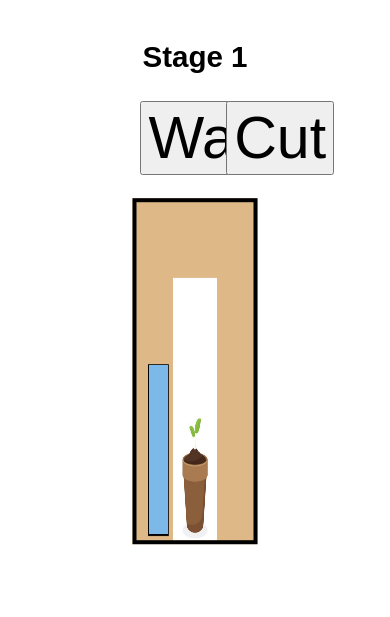
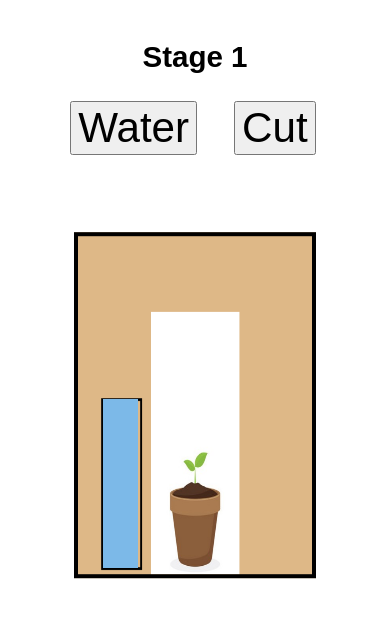
Before and after one commit to Nivte/project-js-plant, a plain HTML site: page index.html in a window 390 px wide. Shown: the part 135-752 px from the top of the page. Drawn offline with Linux system fonts and the light colour scheme.

Commit message:
responsive

```diff
--- a/plant_scc.css
+++ b/plant_scc.css
@@ -72,7 +72,7 @@ h1 {
 } */
 
 .waterPoll {
-  background-color: #7CB9E8;
+  background-color: #7cb9e8;
   height: 20vh;
   width: 4.8vw;
   position: absolute;
@@ -97,3 +97,57 @@ h1 {
   height: 20vh;
   top: 59.4vh;
 }
+
+@media screen and (min-width: 0px) and (max-width: 700px) {
+  #canvas1 {
+    background-color: burlywood;
+    border: 0.5vh solid black;
+    position: absolute;
+    top: 64vh;
+    left: 50vw;
+    transform: translate(-50%, -50%);
+    width: 60vw;
+    height: 40vh;
+  }
+
+  #water {
+    font-size: 5vh;
+    position: absolute;
+    top: 28vh;
+    left: 18vw;
+  }
+
+  #cut {
+    font-size: 5vh;
+    position: absolute;
+    top: 28vh;
+    left: 60vw;
+  }
+
+  .waterPoll {
+    background-color: #7cb9e8;
+    height: 20vh;
+    width: 9vw;
+    position: absolute;
+    top: 63.3vh;
+    left: 26.5vw;
+  }
+
+  .sizeStage2 {
+    height: 13vh;
+    top: 70.2vh;
+  }
+  .sizeStage3 {
+    height: 7vh;
+    top: 76.2vh;
+  }
+
+  .sizeStage4 {
+    height: 0;
+  }
+
+  .sizeStage1 {
+    height: 20vh;
+    top: 59.4vh;
+  }
+}
--- a/plant_script.js
+++ b/plant_script.js
@@ -31,7 +31,6 @@ function waterLine() {
   if (vase === 3) {
     $waterPoll.classList.add("sizeStage4");
   }
-
 }
 
 let $cut = document.getElementById("cut");
@@ -39,14 +38,12 @@ $cut.addEventListener("click", function () {
   frame = 0;
   document.getElementById("stage").innerHTML = "Stage 1";
 
-
   $waterPoll.classList.remove("sizeStage4");
   $waterPoll.classList.remove("sizeStage3");
   $waterPoll.classList.remove("sizeStage2");
   // $waterPoll.style.height = "20vh";
   // $waterPoll.style.top = "59.4vh";
   vase = 0;
-
 });
 
 let frame = 0;
```
Lines whose indentation alone changed are shown as unchanged.
